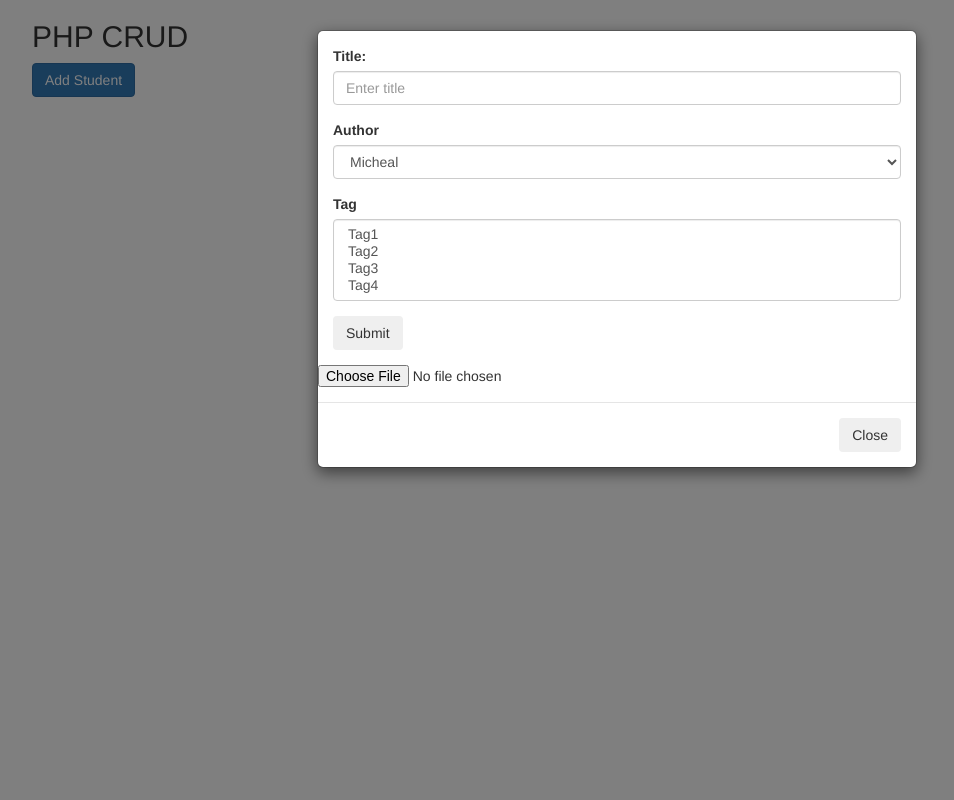
After one commit to haniabukhaitcode/books.local, a PHP site: page /practice/index.php in a window 1280 px wide, after a click on "Add Student". The commit adds this page. Shown: the whole page, without its empty margins (23-977 px from the left). Run offline with PHP 8.4, Linux system fonts and the light colour scheme; data comes from the database, SQL or seed files in the repository.

Commit message:
fuck life

```diff
--- /dev/null
+++ b/public_html/practice/index.php
@@ -0,0 +1,123 @@
+<!DOCTYPE html>
+<html lang="en">
+
+<head>
+    <meta charset="UTF-8">
+    <meta name="viewport" content="width=device-width, initial-scale=1.0">
+    <meta http-equiv="X-UA-Compatible" content="ie=edge">
+    <link rel="stylesheet" href="https://maxcdn.bootstrapcdn.com/bootstrap/3.3.7/css/bootstrap.min.css" integrity="sha384-BVYiiSIFeK1dGmJRAkycuHAHRg32OmUcww7on3RYdg4Va+PmSTsz/K68vbdEjh4u" crossorigin="anonymous">
+    <script src="https://ajax.googleapis.com/ajax/libs/jquery/3.4.1/jquery.min.js"></script>
+    <script src='https://maxcdn.bootstrapcdn.com/bootstrap/3.3.7/js/bootstrap.min.js' type='text/javascript'></script>
+    <script src="ajaxCall.js"></script>
+
+    <script>
+        $(document).ready(function() {
+            $("#submit").click(function() {
+                let name = $("#title").val();
+                let author_id = $("#author_id").val();
+                let tag = $("#tag").val();
+                let book_image = $("#book_image").val();
+                let datastring = "name=" + name + "&author=" + author + "&tag=" + tag;
+                $.ajax({
+                    type: "post",
+                    url: "action.php",
+                    data: "datastring",
+                    success: function(e) {
+                        alert("Data inserted");
+                    },
+                    Error: function(e) {
+                        alert("Failed to insert data");
+                    }
+
+                });
+            });
+        });
+    </script>
+    <title>Document</title>
+</head>
+
+<body>
+    <div class="container">
+        <div class="row">
+            <div class="col-sm12">
+                <h2>PHP CRUD</h2>
+                <button type="button" class="btn btn-primary" data-toggle="modal" data-target="#insert_modal">Add Student</button>
+                <div id="allData">
+
+                </div>
+            </div>
+        </div>
+        <script>
+            function fetchData() {
+                let operation = "fetching_the_data";
+                $.ajax({
+                    type: "post",
+                    url: "action.php",
+                    data: {
+                        operation: operation
+                    },
+                    success: function(s) {
+                        $("#allData").html(s);
+                    },
+                    Error: function(s) {
+                        alert("Error in fetchData funcion");
+                    }
+                })
+            }
+        </script>
+        <div class="modal fade" id="insert_modal" role="dialog">
+            <div class="modal-dialog">
+                <div class="modal-content">
+                    <div class="modal-body">
+                        <form>
+
+                            <div class="form-group">
+                                <label for="title">Title:</label>
+                                <input type="text" name="title" class="form-control" id="title" placeholder="Enter title">
+                            </div>
+
+                            <div class="form-group">
+                                <label>Author</label>
+                                <div class="mb-3">
+                                    <select class='form-control' name="author_id" id="author_id">
+                                        <?php
+                                        require '../models/Author.php';
+                                        $author = new Author();
+                                        foreach ($author->fetchAll() as $row) : ?>
+                                            <option value="<?= $row->id; ?>"><?= $row->author; ?></a></option>
+                                        <?php endforeach; ?>
+                                    </select>
+                                </div>
+                            </div>
+
+                            <div class="form-group">
+                                <label>Tag</label>
+                                <select class='form-control' name="tags[]" id="tag" multiple="multiple">
+                                    <?php
+                                    require '../models/Tag.php';
+                                    $tag = new Tag();
+                                    $result = $tag->fetchAll();
+                                    foreach ($result as $row) : ?>
+                                        <option value="<?= $row->id; ?>"><?= $row->tag; ?></a></option>
+                                    <?php endforeach; ?>
+                                </select>
+                            </div>
+
+                            <button type="button" id="submit" class="btn btn-defaul">Submit</button>
+                        </form>
+                    </div>
+                    <div class="form-group">
+                        <div class="mb-3">
+                            <input type="file" name="book_image" id="book_image">
+                        </div>
+                    </div>
+                    <div class="modal-footer">
+                        <button type="button" class="btn btn-secondary" data-dismiss="modal">Close</button>
+                    </div>
+                </div>
+            </div>
+        </div>
+
+</body>
+
+</html>
--- a/public_html/view.php
+++ b/public_html/view.php
@@ -1,2 +1,6 @@
 https://www.codeofaninja.com/2015/06/php-crud-with-ajax-and-oop.html
 https://github.com/rodrigofmp/php-tutorial-crud-03-1-ajax/blob/master/create.php
+
+https://www.sourcecodester.com/php/11720/php-oop-crud-operation-using-ajaxjquery.html
+
+https://www.sourcecodester.com/php/12127/php-crud-operation-using-pdo-bootstrapmodal.html
```
Also changed, not shown: public_html/practice/action.php (added, +64 -0 lines).
